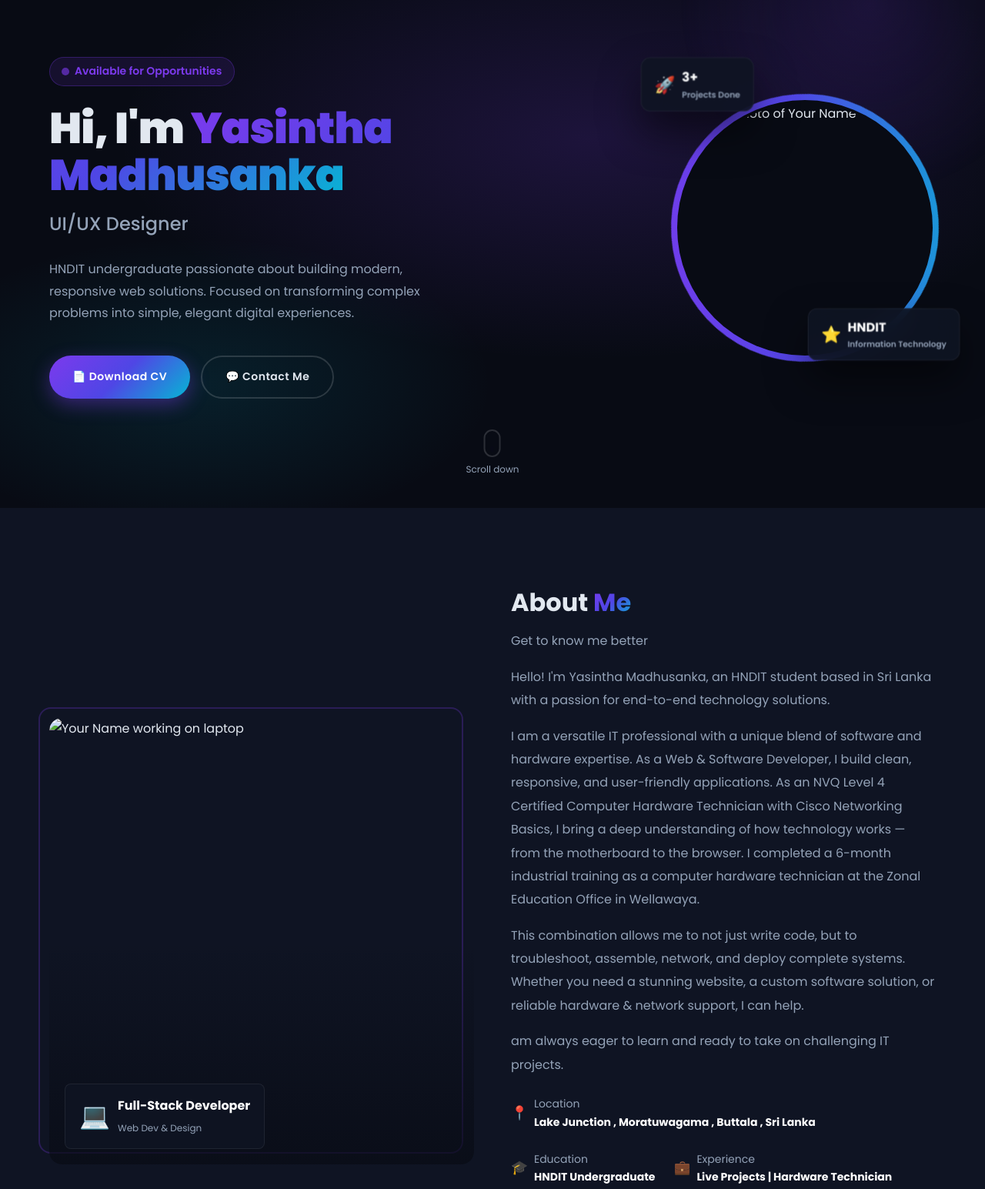
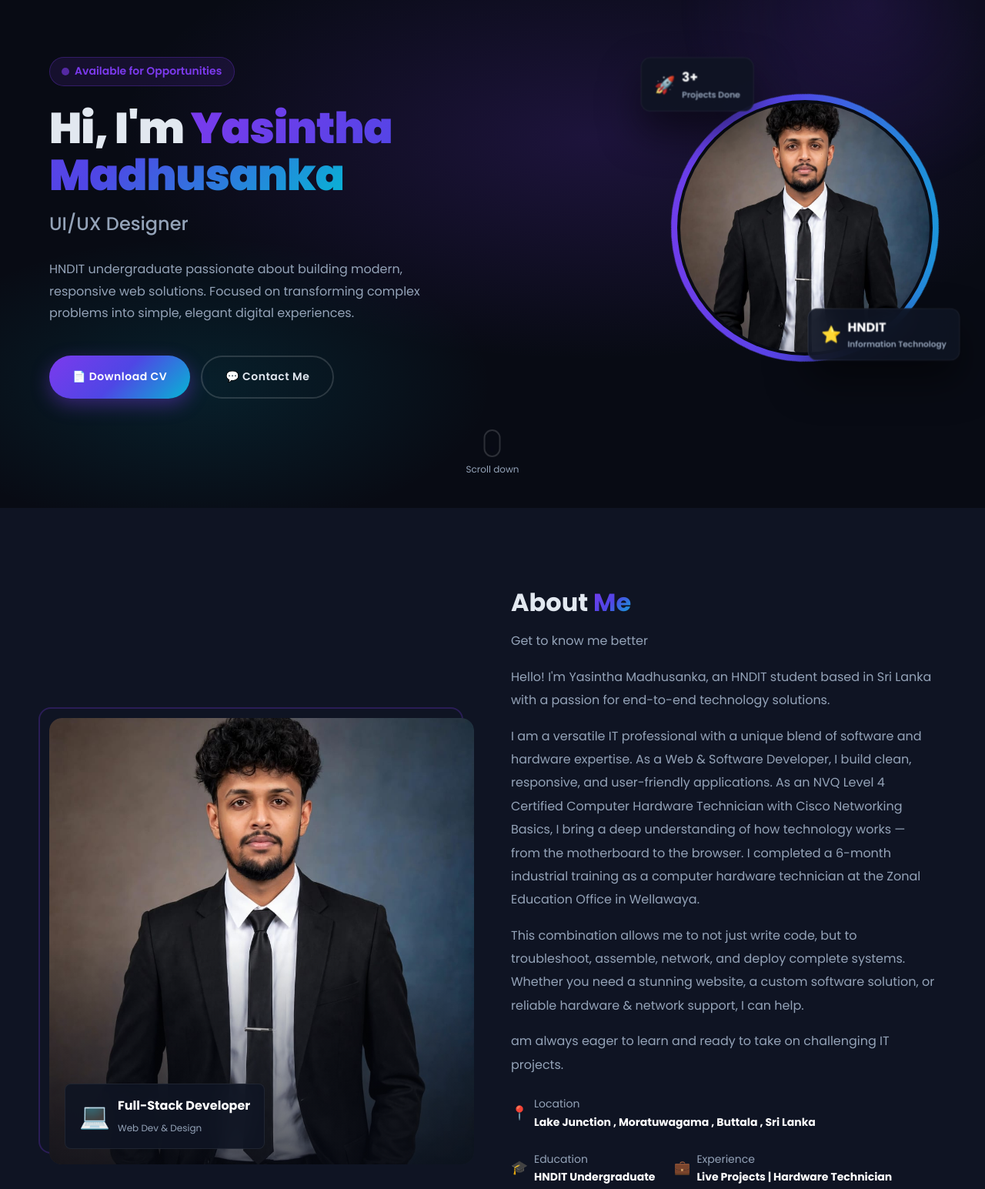
Before and after one commit to Yasintha-Madhusanka/Portfolio-Website, a plain HTML site: page index.html in a window 1280 px wide. Shown: the part 140-1685 px from the top of the page at 77% size. Drawn offline with Linux system fonts and the light colour scheme.

Commit message:
Update index.html

```diff
--- a/index.html
+++ b/index.html
@@ -106,7 +106,7 @@
         <div class="hero-img-wrap">
 
           <!-- Profile photo – replace src with your actual photo -->
-          <img src="WhatsApp Image 2026-10-02 at 3.15.54 PM.jpeg" alt="Profile photo of Your Name" />
+          <img src="potfolio.jpeg" alt="Profile photo of Your Name" />
 
           <!-- Floating stat chip 1 -->
           <div class="hero-stat hero-stat-1">
@@ -149,7 +149,7 @@
       <!-- Left: Photo column -->
       <div class="about-img-col reveal">
         <div class="about-img-frame">
-          <img src="WhatsApp Image 2026-10-02 at 3.15.54 PM.jpeg" alt="Your Name working on laptop" />
+          <img src="potfolio.jpeg" alt="Your Name working on laptop" />
 
           <!-- Floating badge on photo -->
           <div class="about-badge">
```
